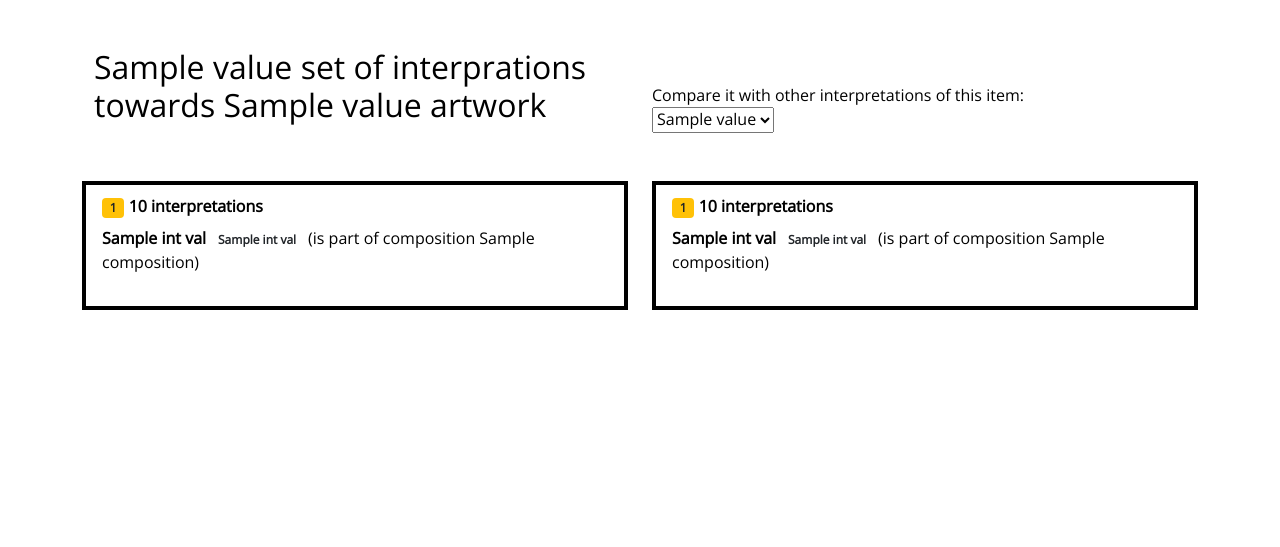
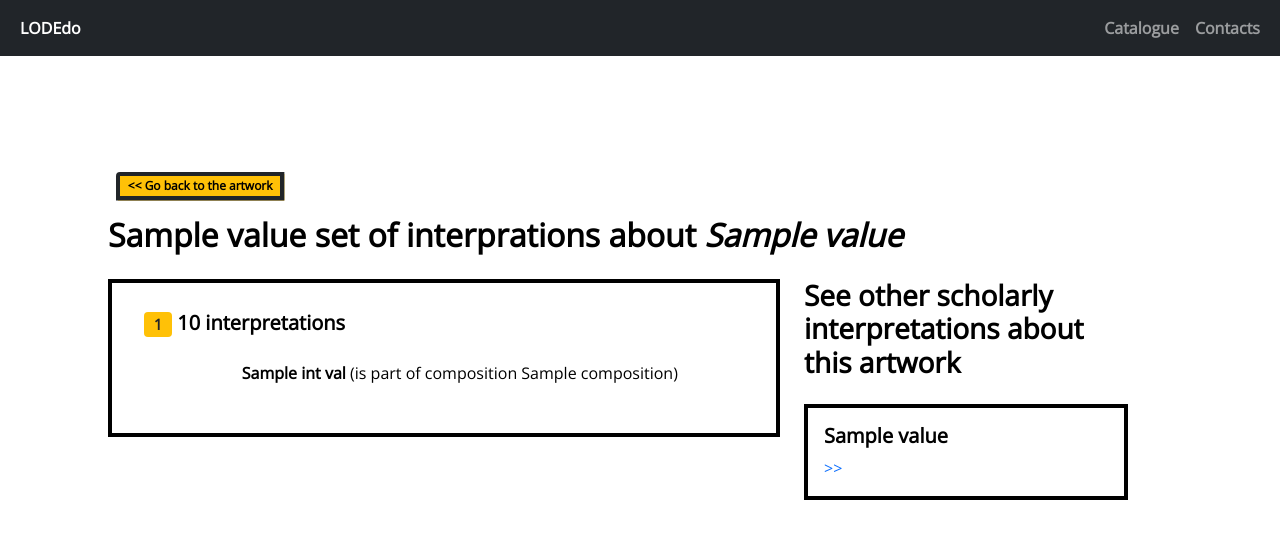
Before and after one commit to ValentinaPasqual/lodedo, a Flask app: template templates/graphs.html in a window 1280 px wide. Shown: the top 547 px of the page. Run offline with Flask 3, Linux system fonts and the light colour scheme; the template is opened without the code that fills it: most values are stand-ins (such as "Sample title", 1, 10 or a date in 2020).

Commit message:
fixed scholarly interpretation template

```diff
--- a/app.py
+++ b/app.py
@@ -97,9 +97,6 @@ def artwork(artworkID):
     artwork_conj_query = prefixes + """SELECT * WHERE {conj ?g {?interpretation icon:aboutWorkOfArt lodedo:""" + artworkID + """; icon:recognizedImage ?reconImage. ?reconImage icon:hasSymbol ?symbol.} ?symbol sim:hasContext ?context; sim:hasSimulacrum ?simulacrum. ?context rdfs:label ?contextLabel}"""
     artwork_conj_result = sparql_api.execute_get_select_query(repository, query=artwork_conj_query)
 
-    for row in artwork_conj_result['results']['bindings']:
-        print(row)
-
     auto_ints = {}
     for row in artwork_conj_result['results']['bindings']:
         if row['g']['value'] not in auto_ints:
@@ -157,14 +154,6 @@ def graph(graphID):
 
         return result
 
-    int_metadata_query = prefixes + "SELECT DISTINCT ?artwork ?agentLabel WHERE {graph lodedo:" + graphID+ " {?interpretation icon:aboutWorkOfArt ?artwork; dul:includesAgent ?agent.} ?agent rdfs:label ?agentLabel}"
-    int_metadata_result = sparql_api.execute_get_select_query(repository, query=int_metadata_query)
-
-    other_ints_to_compare = {}
-    for row in int_metadata_result['results']['bindings']:
-        comp_graphs_query = prefixes + "SELECT DISTINCT ?g ?agentLabel WHERE {graph ?g {?interpretation icon:aboutWorkOfArt <"+row['artwork']['value']+">; dul:includesAgent ?agent} ?agent rdfs:label ?agentLabel. FILTER(?g != lodedo:"+graphID+")}"
-        other_ints_to_compare = sparql_api.execute_get_select_query(repository, query=comp_graphs_query)
-
     def scholars_interpretations_builder(graphID):
         scholar_ints, symbol_ints = {}, {}
 
@@ -189,17 +178,20 @@ def graph(graphID):
 
         return scholar_ints, symbol_ints
 
+    int_metadata_result = {}
+    int_metadata_query = prefixes + "SELECT DISTINCT ?artwork ?agentLabel ?title WHERE {graph lodedo:" + graphID+ " {?interpretation icon:aboutWorkOfArt ?artwork; dul:includesAgent ?agent.} ?agent rdfs:label ?agentLabel. ?artwork dcterms:title ?title}"
+    int_metadata_result = sparql_api.execute_get_select_query(repository, query=int_metadata_query)
+
+    other_ints_to_compare = {}
+    for row in int_metadata_result['results']['bindings']:
+        comp_graphs_query = prefixes + "SELECT DISTINCT ?g ?agentLabel WHERE {graph ?g {?interpretation icon:aboutWorkOfArt <"+row['artwork']['value']+">; dul:includesAgent ?agent} ?agent rdfs:label ?agentLabel. FILTER(?g != lodedo:"+graphID+")}"
+        other_ints_to_compare = sparql_api.execute_get_select_query(repository, query=comp_graphs_query)
+
     scholar_ints, symbol_ints = {}, {}
     scholar_ints, symbol_ints = scholars_interpretations_builder(graphID)
+    comp_scholar_ints, comp_symbol_ints = {},{}
 
-    comp_scholar_ints, comp_symbol_ints = {}, {}
-    if request.method == 'POST':
-        selected_value = request.form.get('dropdown')
-        comp_scholar_ints, comp_symbol_ints = scholars_interpretations_builder(selected_value)
-    else:
-        comp_scholar_ints, comp_symbol_ints = {},{}
-
-    return render_template('graphs.html', int_metadata_result=int_metadata_result, graphID=graphID, other_ints_to_compare=other_ints_to_compare, scholar_ints=scholar_ints, symbol_ints=symbol_ints, comp_scholar_ints=comp_scholar_ints, comp_symbol_ints=comp_symbol_ints)
+    return render_template('graphs.html', int_metadata_result=int_metadata_result, graphID=graphID, other_ints_to_compare=other_ints_to_compare, scholar_ints=scholar_ints, symbol_ints=symbol_ints, comp_scholar_ints={}, comp_symbol_ints={})
 
 @app.route("/", methods=["GET", "POST"])
 def index():
@@ -222,7 +214,11 @@ def index():
 
 
         if 'icon:recognizedImage' in facet:
-            query = prefixes + """SELECT * WHERE {graph ?g { ?subj """ + facet + """ ?image }. ?image ?pred ?obj. ?obj a ?class; rdfs:label ?label. ?class rdfs:label ?classLabel }"""
+            query = prefixes + """
+            SELECT (count(?obj) as ?n) ?obj ?class ?label ?classLabel
+            WHERE {graph ?g { ?subj """+ facet +""" ?image }. ?image ?pred ?obj. ?obj a ?class; rdfs:label ?label. ?class rdfs:label ?classLabel }
+            GROUP BY ?obj ?class ?label ?classLabel ORDER BY DESC (?n)
+            """
 
         if 'icon:recognizedArtisticMotif' in facet:
             query = prefixes + """SELECT * WHERE {graph ?g { ?subj """ + facet + """ ?motif } ?motif icon:hasFactualMeaning ?obj. ?obj a ?class; rdfs:label ?label. ?class rdfs:label ?classLabel }"""
--- a/assets/script.js
+++ b/assets/script.js
@@ -67,11 +67,6 @@ dropdowns.forEach(function(dropdown) {
  });
 
 
-// FORM FOR COMPARING SCHOLARLY interpretations
-function submitForm() {
-            document.getElementById("compare-form").submit();
-        }
-
 // SEARCH FILTER IN facets
 function searchFilterFunction(inputField) {
   var filter, ul, ul_id, li, i, txtValue;
--- a/assets/style.css
+++ b/assets/style.css
@@ -13,9 +13,10 @@ body  {
 #sidebar {min-width: 20vw; transition: width 0.3s ease-in-out; /* Smooth transition for width */}
 .accordion-body {padding:0px}
 
-.badge-Event {background-color:#A1CCD1}
-.badge-Symbol, .badge-NaturalElement {background-color:#F4F2DE}
-.badge-Place, .badge-Action {background-color:#E9B384}
+.badge-Event {background-color:#97BB30}
+.badge-Symbol, .badge-NaturalElement {background-color:#00897A}
+.badge-Place, .badge-Action {background-color:#006877}
+.badge-NamedObject {background-color:#2F4858}
 
 /* Custom style for the checked checkbox label */
 input[type="checkbox"]:checked {
@@ -256,3 +257,6 @@ h1 h2 h3 h4 h5 h6 {color:black !important}
 nav {color:black !important}
 
 .bg-warning-disabled {background-color:color:#21252924 !important}
+
+#breadcrumbs {background: #ffc107}
+div#breadcrumbs a {color:black}
--- a/templates/artworks.html
+++ b/templates/artworks.html
@@ -74,7 +74,6 @@
               </div>
             </div>
         {% endfor %}
-
       </div>
     </div>
     </div>
--- a/templates/graphs.html
+++ b/templates/graphs.html
@@ -13,49 +13,68 @@
 
 <body>
 
-
-  <div class="container mt-5">
-
-    <div class="container mt-5">
-       <div class="row">
-           <div class="col-md-6 bottom-div align-self-end">
-             <h2>
-                 {{int_metadata_result.results.bindings[0].agentLabel.value}} set of interprations towards
-                 {{int_metadata_result.results.bindings[0].artwork.value|replace('https://w3id.org/lodedo/data/', '')}} artwork
-             </h2>
-           </div>
-           <div class="col-md-6 bottom-div align-self-end">
-            Compare it with other interpretations of this item:
-            <form id="compare-form" method="POST">
-              <select name="dropdown" onchange="submitForm()">
-                {% for int in other_ints_to_compare.results.bindings %}
-                  <option value="{{int.g.value|replace('https://w3id.org/lodedo/data/', '')}}">{{int.agentLabel.value}}</option>
-               {% endfor %}
-              </select>
-          </form>
+    <!-- NAVBAR -->
+    <nav class="navbar navbar-expand-lg navbar-dark bg-dark">
+      <div class="container-fluid">
+        <button class="navbar-toggler" type="button" data-bs-toggle="collapse" data-bs-target="#navbarSupportedContent" aria-controls="navbarSupportedContent" aria-expanded="false" aria-label="Toggle navigation">
+          <span class="navbar-toggler-icon"></span>
+        </button>
+        <div class="collapse navbar-collapse" id="navbarSupportedContent">
+          <ul class="navbar-nav me-auto mb-2 mb-lg-0">
+            <li class="nav-item">
+              <a class="nav-link active fw-bolder" aria-current="page" href="#">LODEdo</a>
+            </li>
+          </ul>
+          <div class="d-flex">
+            <ul class="navbar-nav me-auto mb-2 mb-lg-0">
+            <li class="nav-item">
+              <a class="nav-link fw-bold" href="../">Catalogue</a>
+            </li>
+            <li class="nav-item d-flex">
+              <a class="nav-link fw-bold" href="../assets/contacts.html">Contacts</a>
+            </li>
+          </ul>
         </div>
         </div>
       </div>
+    </nav>
+
+
+
+
+  <div class="container m-5 p-5">
+
+    <div id="breadcrumbs" class="text-end badge btn-outline-dark d-2 mb-3">
+      <a href={{int_metadata_result.results.bindings[0].artwork.value|replace('https://w3id.org/lodedo/data/', '../artworks/')}}><< Go back to the artwork</a>
+    </div>
+
+    <div class="container">
 
           <div class="row">
-            <div class="col-md-6">
+            <h2 class="align-self-end pb-3 fw-bold">
+                {{int_metadata_result.results.bindings[0].agentLabel.value}} set of interprations about
+                <i>{{int_metadata_result.results.bindings[0].title.value}}</i>
+            </h2>
+            <div class="col-md-8">
 
-              <div class="ints-per-author mt-5">
+              <div class="ints-per-author">
                 <div class="card">
                   <div class="card-body">
+                    <div class="interpretation-section-container">
                 {% for int_type, ints in scholar_ints.items() %}
                   {% if ints %}
-                <h6 class="card-subtitle mb-2 fw-bolder"><span class="badge bg-warning text-dark">{{ints|length}}</span> {{int_type}} interpretations</h6>
+                  <div class="p-3" id="interpretation-level-container">
+                  <h5 class="card-subtitle mb-4 fw-bolder"><span class="badge bg-warning text-dark">{{ints|length}}</span> {{int_type}} interpretations</h6>
                     {% for int_id, int_vals in ints.items() %}
                     {% if symbol_ints|length > 0 %}
                       {% for symb,symb_vals in symbol_ints.items() %}
                         {% if int_vals.meaning == symb_vals.meaning %}
-                    <p id={{int_id}} class="fw-bold" style="display:inline">{{symb_vals.simulacrumLabel}} <span class="badge badge-{{int_vals.class|replace('https://w3id.org/icon/ontology/', '')}} text-dark">{{int_vals.classLabel}}</span> symbolising {{symb_vals.realityCounterpartLabel}} in the {{symb_vals.contextLabel}} context</p>
+                        <p id={{int_id}} class="fw-bold" style="display:inline"><span class="badge badge-{{int_vals.class|replace('https://w3id.org/icon/ontology/', '')}}">{{int_vals.classLabel}}</span> {{symb_vals.simulacrumLabel}} symbolising {{symb_vals.realityCounterpartLabel}} in the {{symb_vals.contextLabel}} context</p>
                         {% endif %}
                       {% endfor %}
                       {% endif %}
                         {% if int_id not in symbol_ints %}
-                <p id={{int_id}} class="fw-bold" style="display:inline">{{int_vals.meaningLabel}} <span class="badge badge-{{int_vals.class|replace('https://w3id.org/icon/ontology/', '')}} text-dark">{{int_vals.classLabel}}</span></p>
+                        <p id={{int_id}} class="fw-bold" style="display:inline"><span class="badge badge-{{int_vals.class|replace('https://w3id.org/icon/ontology/', '')}}">{{int_vals.classLabel}}</span> {{int_vals.meaningLabel}}</p>
                         {% endif %}
                         {% if int_vals.quality %}
                           (with quality {{int_vals.qualityLabel}})
@@ -64,56 +83,36 @@
                         (is part of composition {{int_vals.composition|replace('https://w3id.org/lodedo/data/', '')}})
                       {% endif %}
                     </p>
-
                     {% endfor %}
+                  </div>
                   {% endif %}
                 {% endfor %}
-                </div>
-                </div>
-
-
-              </div>
-          </div>
-
-
-        <div class="col-md-6">
-          <div class="ints-per-author mt-5">
-            <div class="card">
-              <div class="card-body">
-            {% for int_type, ints in comp_scholar_ints.items() %}
-            {% if ints %}
-            <h6 class="card-subtitle mb-2 fw-bolder"><span class="badge bg-warning text-dark">{{ints|length}}</span> {{int_type}} interpretations</h6>
-            {% for int_id, int_vals in ints.items() %}
-            {% if symbol_ints|length > 0 %}
-              {% for symb,symb_vals in comp_symbol_ints.items() %}
-                {% if int_vals.meaning == symb_vals.meaning %}
-                <p id={{int_id}} class="fw-bold" style="display:inline">{{symb_vals.simulacrumLabel}} <span class="badge badge-{{int_vals.class|replace('https://w3id.org/icon/ontology/', '')}} text-dark">{{int_vals.classLabel}}</span> symbolising {{symb_vals.realityCounterpartLabel}} in the {{symb_vals.contextLabel}} context</p>
-                {% endif %}
-              {% endfor %}
-            {% endif %}
-            {% if int_id not in symbol_ints %}
-            <p id={{int_id}} class="fw-bold" style="display:inline">{{int_vals.meaningLabel}} <span class="badge badge-{{int_vals.class|replace('https://w3id.org/icon/ontology/', '')}} text-dark">{{int_vals.classLabel}}</span></p>
-            {% endif %}
-            {% if int_vals.quality %}
-              (with quality {{int_vals.qualityLabel}})
-            {% endif %}
-            {% if int_vals.composition %}
-              (is part of composition {{int_vals.composition|replace('https://w3id.org/lodedo/data/', '')}})
-            {% endif %}
-            </p>
-
-            {% endfor %}
-            {% endif %}
-            {% endfor %}
-            </div>
-            </div>
-
-
                 </div>
                 </div>
               </div>
 
               </div>
+          </div>
+          <div class="col-md-4">
+            <h3 class="fw-bold pb-3">
+                See other scholarly interpretations about this artwork
+          </h2>
+            <div class="row row-cols-1 row-cols-md-1 g-4">
+              {% for int in other_ints_to_compare.results.bindings %}
+
+                <div class="col">
+                  <div class="card">
+                     <div class="card-body">
+                       <h5 class="card-title fw-bold">{{int.agentLabel.value}}</h5>
+                    <p class="card-text"><a href={{int.g.value|replace('https://w3id.org/lodedo/data/', '../scholarlyInterpretations/')}} class="btn-outline-dark float-end d-1">>></a></p>
+                    </div>
+                  </div>
+                </div>
+            {% endfor %}
+            </div>
+          </div>
+        </div>
+
 
 
 
@@ -121,7 +120,5 @@
       <script src="https://cdn.jsdelivr.net/npm/bootstrap@5.0.2/dist/js/bootstrap.bundle.min.js" integrity="sha384-MrcW6ZMFYlzcLA8Nl+NtUVF0sA7MsXsP1UyJoMp4YLEuNSfAP+JcXn/tWtIaxVXM" crossorigin="anonymous"></script>
 <script src="../assets/script.js"></script>
 
-
-
 </body>
 </html>
```
Also changed, not shown: 6 other files. Lines whose indentation alone changed are shown as unchanged.
